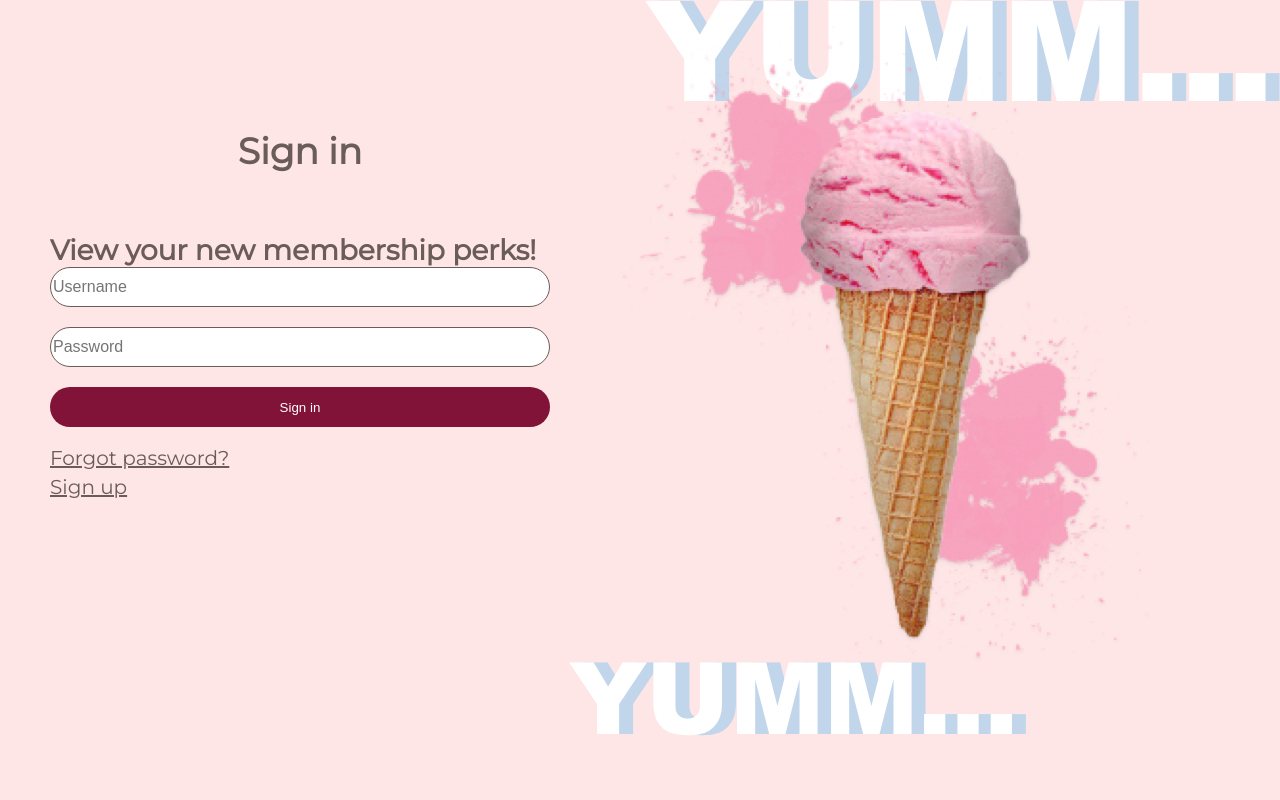
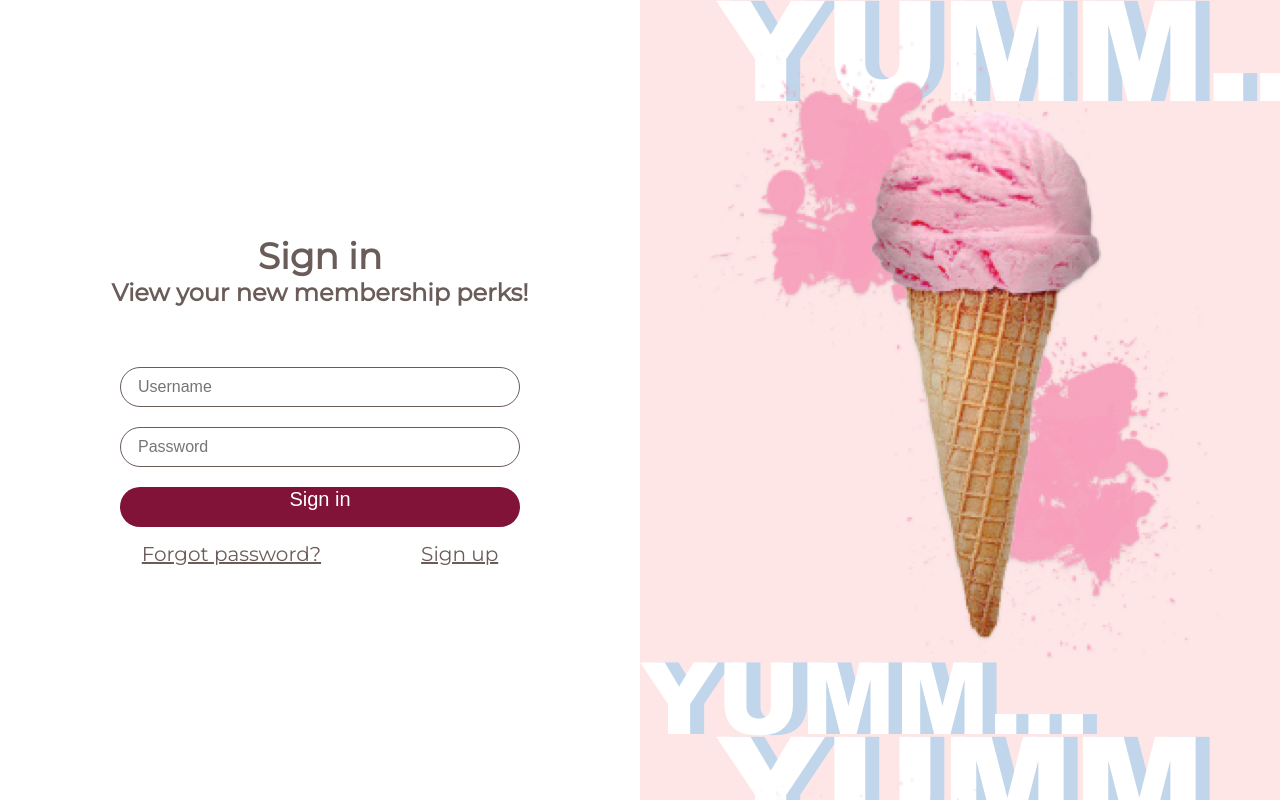
Before and after one commit to johnnybcoding/ice-cream-sign-in, a plain HTML site: page index.html in a window 1280 px wide. Drawn offline with Linux system fonts and the light colour scheme.

Commit message:
Another commit

```diff
--- a/index.html
+++ b/index.html
@@ -1,5 +1,5 @@
 <!DOCTYPE html>
-<html class="no-js">
+<html>
   <head>
     <meta charset="utf-8" />
     <meta http-equiv="X-UA-Compatible" content="IE=edge" />
@@ -7,28 +7,26 @@
     <meta name="description" content="" />
     <meta name="viewport" content="width=device-width, initial-scale=1" />
     <link rel="stylesheet" href="main.css" />
-    <link href="https://fonts.googleapis.com/css?family=Montserrat&display=swap" rel="stylesheet">
+    <link
+      href="https://fonts.googleapis.com/css?family=Montserrat&display=swap"
+      rel="stylesheet"
+    />
   </head>
   <body>
-    <div class="container">
-      <div class="sign-in">
-        <h1>Sign in</h1>
-        <h2>View your new membership perks!</h2>
-      <div class="input-fields">
-        <form>
-            <input type="text" placeholder="Username" id='username'/>
-            <input type="text" placeholder="Password" id='password'/>
-        </form>
+    <div class="container1">
+      <h1 class="sign-in">Sign in</h1>
+      <h2 class="perks">View your new membership perks!</h2>
+      <form>
+        <input type="text" placeholder="Username" class="username" />
+        <input type="password" placeholder="Password" class="password" />
+      </form>
+      <button>Sign in</button>
+      <div class="link-wrap">
+        <a class="forgot-password" href="#">Forgot password?</a>
+        <a class="sign-up" href="#">Sign up</a>
       </div>
-      <button>Sign in</button>
-      <div class='links'>
-        <p class='forgot-password'><a href="#">Forgot password?</a></p>
-        <p class='sign-up'><a href='#'>Sign up</a></p>
-       </div>
-        </div>
-      </div>
-
     </div>
-    <script src="" async defer></script>
+    <div class="container2"></div>
+    <script></script>
   </body>
 </html>
--- a/main.css
+++ b/main.css
@@ -3,64 +3,21 @@
   margin: auto;
 }
 
-.container {
-  background: #ffe6e6 url(img/ice.png) 100% 0 no-repeat;
-  height: 100vh;
-  width: 100vw;
-  font-family: montserrat, sans-serif;
-  color: #6a5c58;
+body {
+  display: flex;
 }
 
-.input-fields > form > input {
+input {
   display: flex;
   border: 1px solid #6a5c58;
   border-radius: 25px;
   height: 40px;
-  width: 500px;
+  width: 400px;
 }
 
-.sign-in {
-  position: absolute;
-  bottom: 300px;
-  left: 50px;
-}
-
-.sign-in > h1 {
-  margin-bottom: 60px;
-}
-
-.sign-in h1 > h2 {
-  margin-bottom: 40px;
-}
-
-#username {
-  margin-bottom: 20px;
-  font-size: 16px;
-  font-weight: 400;
-}
-
-#password {
-  margin-bottom: 20px;
-  font-size: 16px;
-  font-weight: 400;
-}
-
-.links > p > a {
+a {
   font-size: 20px;
   color: #6a5c58;
-}
-
-h1 {
-  text-align: center;
-  font-size: 36px;
-}
-
-h2 {
-  font-size: 28px;
-}
-
-p {
-  font-size: 24px;
 }
 
 button {
@@ -70,10 +27,62 @@ button {
   margin-bottom: 15px;
   border: none;
   height: 40px;
-  width: 500px;
+  width: 400px;
+  font-size: 20px;
   cursor: pointer;
+  display: flex;
+  justify-content: center;
 }
 
-.input > [placeholder="username"] {
-  margin-left: 15px;
+.container1 {
+  height: 100%;
+  width: 100%;
+  font-family: montserrat, sans-serif;
+  color: #6a5c58;
+  display: flex;
+  flex-direction: column;
+  background-color: #fff;
 }
+
+.container2 {
+  height: 100vh;
+  width: 100vw;
+  background: #fee6e6 url(img/ice.png);
+}
+
+.sign-in {
+  text-align: center;
+  font-size: 36px;
+}
+
+.perks {
+  text-align: center;
+  font-size: 24px;
+  margin-bottom: 60px;
+}
+
+.username {
+  margin-bottom: 20px;
+  font-size: 16px;
+  font-weight: 400;
+  text-indent: 15px;
+}
+
+.password {
+  margin-bottom: 20px;
+  font-size: 16px;
+  font-weight: 400;
+  text-indent: 15px;
+}
+
+.sign-up {
+}
+
+.forgot-password {
+  margin-right: 100px;
+}
+
+.link-wrap {
+  display: flex;
+  flex-direction: row;
+}
```
Also changed, not shown: img/white.png (added).
